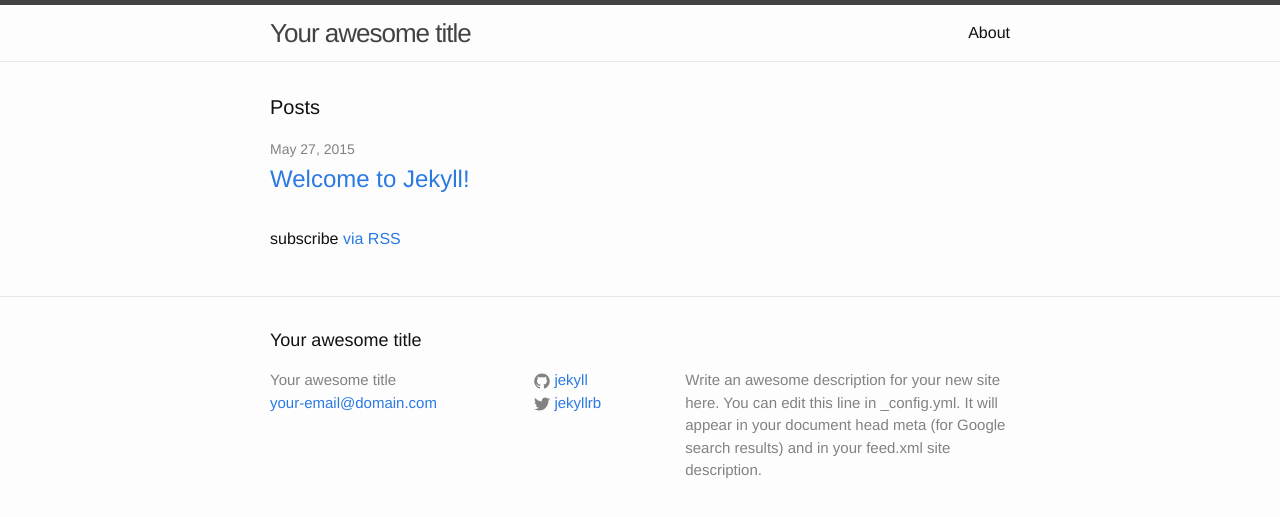
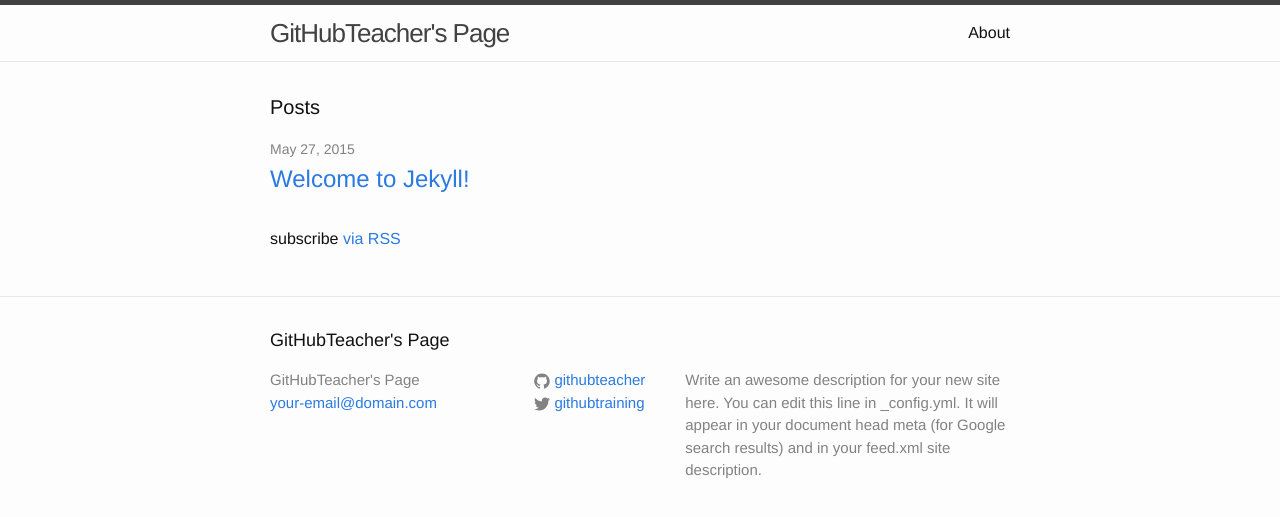
Before and after one commit to githubteacher/octo-project, a Jekyll site: the page built from index.html, in a window 1280 px wide. Shown: the top 517 px of the page. Built offline with Jekyll 4.4.1, drawn with Linux system fonts in a browser that asks for light colours.

Commit message:
update config and Gemfile

```diff
--- /dev/null
+++ b/Gemfile
@@ -0,0 +1,2 @@
+source 'https://rubygems.org'
+gem 'github-pages'
--- a/_config.yml
+++ b/_config.yml
@@ -1,14 +1,14 @@
 # Site settings
-title: Your awesome title
+title: GitHubTeacher's Page
 email: your-email@domain.com
 description: > # this means to ignore newlines until "baseurl:"
   Write an awesome description for your new site here. You can edit this
   line in _config.yml. It will appear in your document head meta (for
   Google search results) and in your feed.xml site description.
-baseurl: "" # the subpath of your site, e.g. /blog/
-url: "http://yourdomain.com" # the base hostname & protocol for your site
-twitter_username: jekyllrb
-github_username:  jekyll
+baseurl: "/octo-project/" # the subpath of your site, e.g. /blog/
+url: "http://githubteacher.github.io" # the base hostname & protocol for your site
+twitter_username: githubtraining
+github_username:  githubteacher
 
 # Build settings
 markdown: kramdown
```
